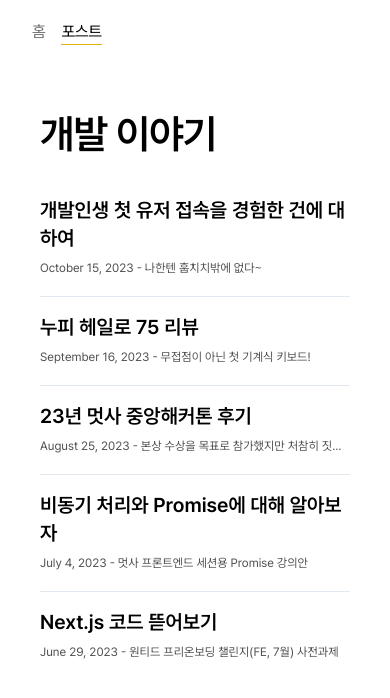
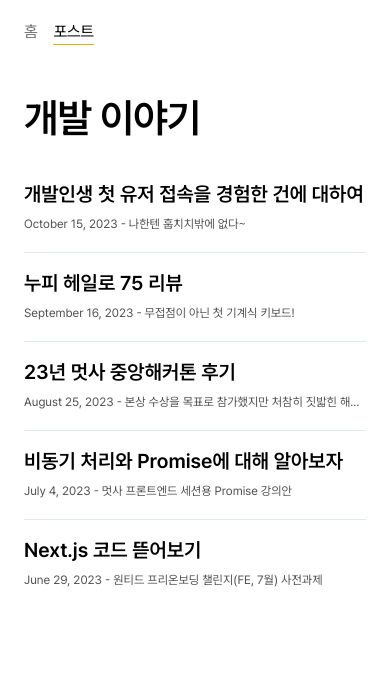
Before and after one commit to HiimKwak/HiimKwak.blog, a Next.js app in the folder blog/: page /post in a window 390 px wide. Shown: the top 698 px of the page. Built offline with nearby package versions, Linux system fonts and the light colour scheme.

Commit message:
다크모드, 반응형 버그 대응

```diff
--- a/blog/app/components/layout/main.tsx
+++ /dev/null
@@ -1,19 +0,0 @@
-'use client';
-
-import { $ } from 'app/libs/core';
-import { usePathname } from 'next/navigation';
-
-export default function Main({ children }: { children: React.ReactNode }) {
-  const pathname = usePathname();
-
-  return (
-    <main
-      className={$(
-        'p-4 flex justify-center mt-8',
-        pathname.includes('/post') ? 'bg-white' : 'bg-ghostwhite-primary'
-      )}
-    >
-      <div className='w-full'>{children}</div>
-    </main>
-  );
-}
--- a/blog/app/components/layout/nav.tsx
+++ b/blog/app/components/layout/nav.tsx
@@ -24,22 +24,20 @@ export default function Navbar() {
     setTargetElement(target);
   }, []);
 
-  const pathname = usePathname();
   const [setTargetElement, isIntersected] = useIntersectionObserver({});
 
   return (
     <aside
       className={$(
-        '-ml-[8px] tracking-tight p-4 ',
-        pathname.includes('/post') ? 'bg-white' : 'bg-ghostwhite-primary',
+        '-ml-[8px] tracking-tight px-2 py-4 md:px-0',
         !isIntersected &&
-          'bg-transparent border-b border-neutral-300 backdrop-blur-xl'
+          'bg-transparent border-b border-neutral-300 dark:border-gray-600 backdrop-blur-xl'
       )}
     >
-      <div className='max-w-2xl lg:sticky lg:top-20 lg:mx-auto'>
+      <div className='max-w-2xl md:mx-auto'>
         <LayoutGroup>
           <nav
-            className='relative flex flex-row items-start px-4 pb-0 fade md:overflow-auto scroll-pr-6 md:relative'
+            className='relative flex flex-row items-start px-4 pb-0 fade md:overflow-auto scroll-pr-6 md:relative md:px-0'
             id='nav'
           >
             <div className='flex flex-row pr-10 space-x-0'>
--- a/blog/app/globals.css
+++ b/blog/app/globals.css
@@ -1,6 +1,11 @@
 @tailwind base;
 @tailwind components;
 @tailwind utilities;
+
+::selection {
+  background-color: #47a3f3;
+  color: #fefefe;
+}
 
 :root {
   --sh-class: #2d5e9d;
--- a/blog/app/layout.tsx
+++ b/blog/app/layout.tsx
@@ -1,6 +1,5 @@
 import './globals.css';
 import { Metadata } from 'next';
-import Main from 'app/components/layout/main';
 import Navbar from 'app/components/layout/nav';
 import { Analytics } from '@vercel/analytics/react';
 import localFont from 'next/font/local';
@@ -52,18 +51,20 @@ export default function RootLayout({
   return (
     <html
       lang='ko'
-      className={$('text-black dark:text-white', `${pretendard.variable}`)}
+      className={$(
+        'text-black dark:text-white bg-white dark:bg-[#111010]',
+        `${pretendard.variable}`
+      )}
     >
-      <body className='flex flex-col max-w-2xl mx-4 mt-8 mb-40 antialiased md:flex-row lg:mx-auto'>
-        <main className='flex flex-col flex-auto min-w-0 px-2 mt-6 md:px-0'>
+      <body className='flex flex-col max-w-2xl mx-4 mt-8 mb-40 antialiased md:mx-auto'>
+        <main className='flex flex-col flex-auto min-w-0 px-2 mt-14 md:px-0'>
           <header className='fixed top-0 left-0 right-0 z-10'>
             <Navbar />
           </header>
           <div id='header-flag' />
-          <Main>
-            {children}
-            <Analytics />
-          </Main>
+
+          {children}
+          <Analytics />
         </main>
       </body>
     </html>
--- a/blog/app/post/page.tsx
+++ b/blog/app/post/page.tsx
@@ -25,7 +25,7 @@ export default function Post() {
         개발 이야기
       </div>
       <div className='py-4'>
-        <div className='flex flex-col bg-white divide-y rounded-lg divide-slate-200'>
+        <div className='flex flex-col divide-y rounded-lg divide-slate-200 dark:divide-gray-700'>
           {allPosts.map((post) => (
             <PostCard {...post} key={post.slug} />
           ))}
```
